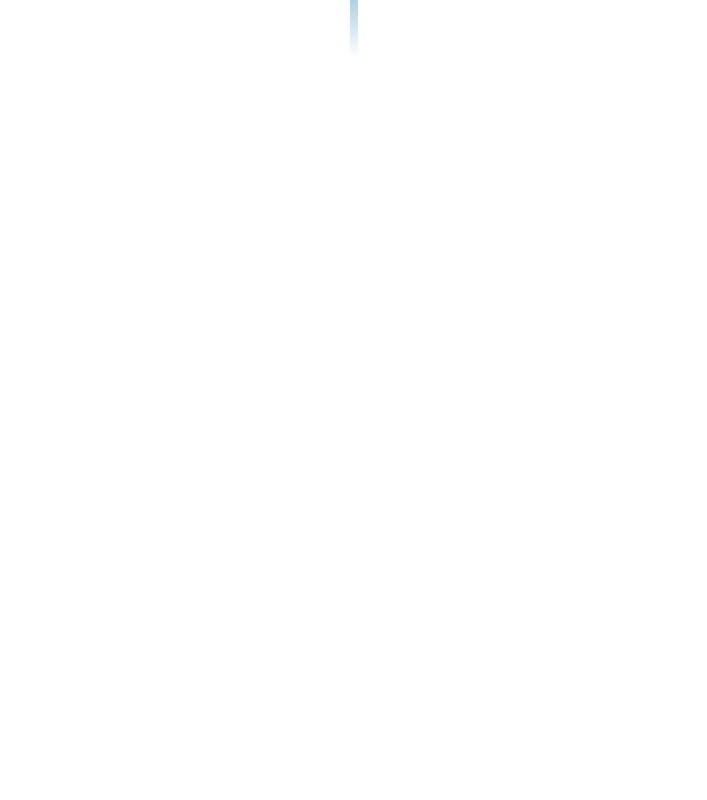
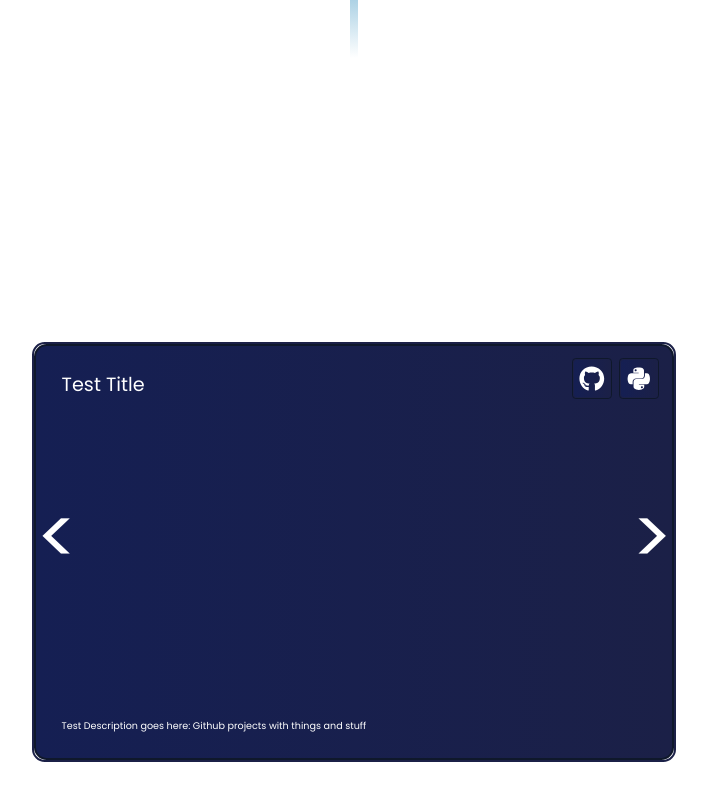
Before and after one commit to MartincsekLevente/Portfolio, a React (Vite) app: page / in a window 1280 px wide. Shown: the part 3294-4094 px from the top of the page, without its empty margins (286-993 px from the left). Built offline with nearby package versions, Linux system fonts and the light colour scheme.

Commit message:
P-14: StartProject section and stackCard display

```diff
--- a/src/components/badge/Badge.scss
+++ b/src/components/badge/Badge.scss
@@ -1,5 +1,4 @@
 @use "../../theme/variables" as *;
-
 
 .badge-container {
     border: 2px solid #1b2047;
--- /dev/null
+++ b/src/components/stackCard/StackCard.scss
@@ -0,0 +1,27 @@
+@use "../../theme/variables" as *;
+
+.stack-card-container {
+    border-radius: 0.3vw;
+    border: 0.15vw solid #0f182b;
+
+    .stack-card-overlay {
+        width: 3vw;
+        height: 3vw;
+        border-radius: 0.3vw;
+        border: 0.15vw solid #1b2047;
+        font-size: 2vw;
+        display: flex;
+        align-items: center;
+        justify-content: center;
+        padding: 1vw;
+        background: linear-gradient(to right, #151f53, #1b2047);
+
+        &.hovered {
+            border: 0.15vw solid $highlight;
+        }
+
+        .stack-card-icon {
+            display: flex;
+        }
+    }
+}
--- /dev/null
+++ b/src/components/stackCard/StackCard.tsx
@@ -0,0 +1,22 @@
+import './StackCard.scss';
+import { ReactNode, useState } from "react";
+
+interface StackCardProps {
+    icon: ReactNode;
+}
+
+export default function StackCard({icon}: StackCardProps) {
+    const [hovered, setHovered] = useState(false)
+
+    return (
+        <div className="stack-card-container"
+            onMouseEnter={() => setHovered(true)}
+            onMouseLeave={() => setHovered(false)}>
+            <div className={`stack-card-overlay ${hovered ? 'hovered' : null}`}>
+                <div className="stack-card-icon">
+                    {icon}
+                </div>
+            </div>
+        </div>
+    );
+}
--- a/src/sections/projects/ProjectsSection.scss
+++ b/src/sections/projects/ProjectsSection.scss
@@ -13,6 +13,57 @@
 
         .projects-section-title {
             font-size: $font_size_mediumbig;
+            margin-bottom: 10vh;
+        }
+
+        .projects-showcase-container {
+            border-radius: 1vw;
+            border: 0.2vw solid #1b2047;
+
+            .projects-showcase-overlay {
+                position: relative;
+                width: 50vw;
+                height: 52vh;
+                border-radius: 1vw;
+                border: 0.2vw solid #0f182b;
+                background: linear-gradient(to right, #151f53, #1b2047);
+            }
+
+            .project-title {
+                position: absolute;
+                left: 2vw;
+                top: 3vh;
+                font-size: 1.5vw;
+            }
+
+            .project-description {
+                position: absolute;
+                left: 2vw;
+                bottom: 3vh;
+                font-size: $font_size_text;
+            }
+
+            .projects-showcase-left-arrow {
+                position: absolute;
+                font-size: 6vw;
+                top: 16.5vh;
+                cursor: pointer;
+            }
+
+            .projects-showcase-right-arrow {
+                position: absolute;
+                font-size: 6vw;
+                top: 16.5vh;
+                left: 46.5vw;
+                cursor: pointer;
+            }
+
+            .projects-stack-container {
+                display: flex;
+                justify-content: flex-end;
+                padding: 1vw 1vw 0 0;
+                gap: 0.5vw;
+            }
         }
     }
 }
--- a/src/sections/projects/ProjectsSection.tsx
+++ b/src/sections/projects/ProjectsSection.tsx
@@ -1,4 +1,6 @@
 import "./ProjectsSection.scss";
+import StackCard from "../../components/stackCard/StackCard.tsx";
+import { FaGithub, FaPython } from "react-icons/fa";
 
 export default function ProjectsSection() {
     return (
@@ -7,6 +9,22 @@ export default function ProjectsSection() {
                 <div className="projects-section-title">
                     My Projects
                 </div>
+                <div className="projects-showcase-container">
+                    <div className="projects-showcase-overlay">
+                        <div className="projects-showcase-left-arrow">&lt;</div>
+                        <div className="projects-showcase-right-arrow">&gt;</div>
+                        <div className="project-title">
+                            Test Title
+                        </div>
+                        <div className="projects-stack-container">
+                            <StackCard icon={<FaGithub></FaGithub>}></StackCard>
+                            <StackCard icon={<FaPython></FaPython>}></StackCard>
+                        </div>
+                        <div className="project-description">
+                            Test Description goes here: Github projects with things and stuff
+                        </div>
+                    </div>
+                </div>
             </div>
         </section>
     );
```
